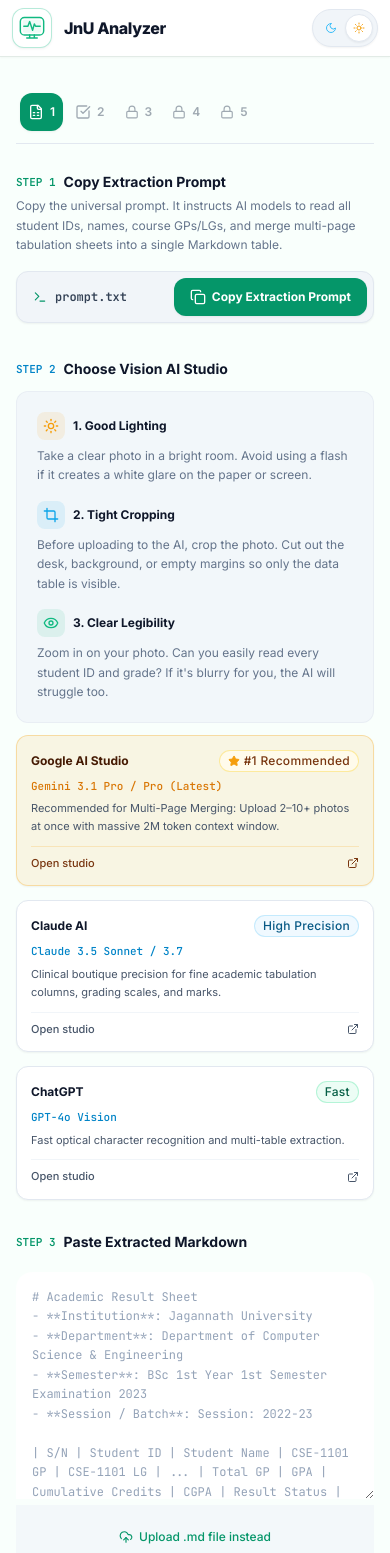
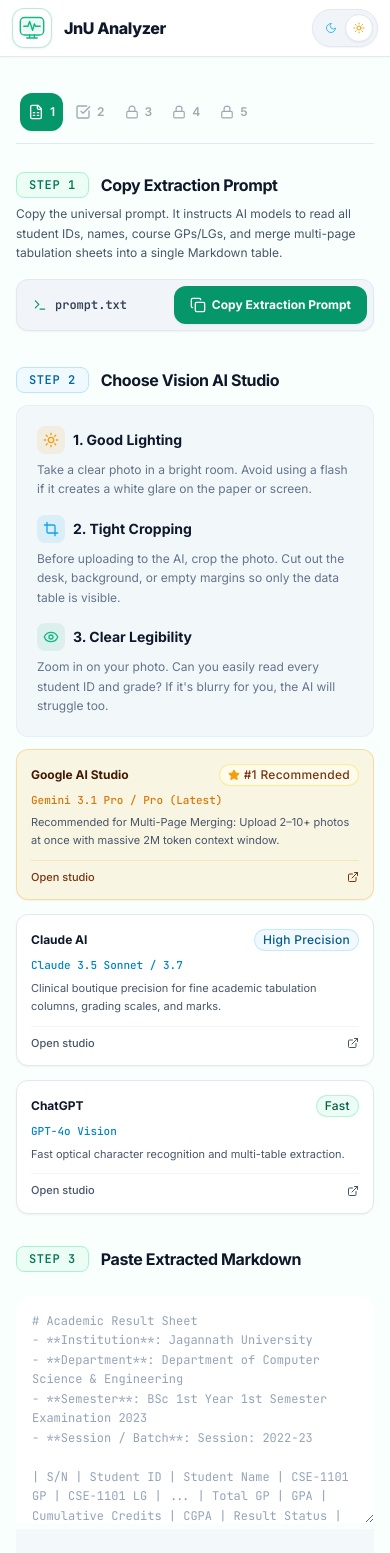
Before and after one commit to sooooojib/jnu-analyzer, a React (Vite) app in the folder frontend/: page / in a window 390 px wide. Shown: the top 1553 px of the page. Built offline with nearby package versions, Linux system fonts and the light colour scheme; no server answers.

Commit message:
Enhance STEP 1, STEP 2, and STEP 3 typography and visibility for mobile and desktop screens

```diff
--- a/frontend/src/components/upload/ClaudeAiAssistant.tsx
+++ b/frontend/src/components/upload/ClaudeAiAssistant.tsx
@@ -180,16 +180,16 @@
     <div className="space-y-8">
       {/* STEP 1: Copy Extraction Prompt */}
       <div className="flex flex-col md:flex-row md:items-center md:justify-between gap-4 py-1">
-        <div className="space-y-1 max-w-2xl">
-          <div className="flex items-center gap-2">
-            <span className="text-[11px] font-mono font-bold text-emerald-600 dark:text-emerald-400">
+        <div className="space-y-1.5 max-w-2xl">
+          <div className="flex items-center gap-3">
+            <span className="px-3 py-1 text-xs sm:text-sm md:text-base font-mono font-black tracking-wider text-emerald-600 dark:text-emerald-400 bg-emerald-500/10 dark:bg-emerald-500/20 border border-emerald-500/30 rounded-lg shadow-xs shrink-0">
               STEP 1
             </span>
-            <h3 className="text-sm sm:text-base font-bold text-slate-900 dark:text-slate-100">
+            <h3 className="text-base sm:text-lg md:text-xl font-bold text-slate-900 dark:text-slate-100 tracking-tight">
               Copy Extraction Prompt
             </h3>
           </div>
-          <p className="text-xs sm:text-sm text-slate-500 dark:text-slate-400 leading-relaxed">
+          <p className="text-xs sm:text-sm md:text-base text-slate-600 dark:text-slate-400 leading-relaxed">
             Copy the universal prompt. It instructs AI models to read all student IDs, names, course GPs/LGs, and merge multi-page tabulation sheets into a single Markdown table.
           </p>
         </div>
@@ -214,12 +214,12 @@
 
       {/* STEP 2: Select Vision AI Studio */}
       <div className="space-y-3">
-        <div className="flex items-center justify-between text-xs">
-          <div className="flex items-center gap-2">
-            <span className="text-[11px] font-mono font-bold text-sky-600 dark:text-sky-400">
+        <div className="flex items-center justify-between">
+          <div className="flex items-center gap-3">
+            <span className="px-3 py-1 text-xs sm:text-sm md:text-base font-mono font-black tracking-wider text-sky-600 dark:text-sky-400 bg-sky-500/10 dark:bg-sky-500/20 border border-sky-500/30 rounded-lg shadow-xs shrink-0">
               STEP 2
             </span>
-            <h3 className="text-sm sm:text-base font-bold text-slate-900 dark:text-slate-100">
+            <h3 className="text-base sm:text-lg md:text-xl font-bold text-slate-900 dark:text-slate-100 tracking-tight">
               Choose Vision AI Studio
             </h3>
           </div>
@@ -234,7 +234,7 @@
                 <div className="w-7 h-7 rounded-lg bg-amber-500/10 dark:bg-amber-500/15 flex items-center justify-center shrink-0">
                   <Sun className="w-4 h-4 text-amber-500" />
                 </div>
-                <h4 className="text-xs sm:text-sm font-bold text-slate-900 dark:text-slate-200">
+                <h4 className="text-sm sm:text-base font-bold text-slate-900 dark:text-slate-200">
                   1. Good Lighting
                 </h4>
               </div>
@@ -249,7 +249,7 @@
                 <div className="w-7 h-7 rounded-lg bg-sky-500/10 dark:bg-sky-500/15 flex items-center justify-center shrink-0">
                   <Crop className="w-4 h-4 text-sky-500" />
                 </div>
-                <h4 className="text-xs sm:text-sm font-bold text-slate-900 dark:text-slate-200">
+                <h4 className="text-sm sm:text-base font-bold text-slate-900 dark:text-slate-200">
                   2. Tight Cropping
                 </h4>
               </div>
@@ -264,7 +264,7 @@
                 <div className="w-7 h-7 rounded-lg bg-emerald-500/10 dark:bg-emerald-500/15 flex items-center justify-center shrink-0">
                   <Eye className="w-4 h-4 text-emerald-500" />
                 </div>
-                <h4 className="text-xs sm:text-sm font-bold text-slate-900 dark:text-slate-200">
+                <h4 className="text-sm sm:text-base font-bold text-slate-900 dark:text-slate-200">
                   3. Clear Legibility
                 </h4>
               </div>
@@ -330,12 +330,12 @@
 
       {/* STEP 3: Paste Markdown Output */}
       <div className="space-y-3">
-        <div className="flex flex-col sm:flex-row sm:items-center justify-between gap-2">
-          <div className="flex items-center gap-2">
-            <span className="text-[11px] font-mono font-bold text-emerald-600 dark:text-emerald-400">
+        <div className="flex flex-col sm:flex-row sm:items-center justify-between gap-3">
+          <div className="flex items-center gap-3">
+            <span className="px-3 py-1 text-xs sm:text-sm md:text-base font-mono font-black tracking-wider text-emerald-600 dark:text-emerald-400 bg-emerald-500/10 dark:bg-emerald-500/20 border border-emerald-500/30 rounded-lg shadow-xs shrink-0">
               STEP 3
             </span>
-            <h3 className="text-sm sm:text-base font-bold text-slate-900 dark:text-slate-100">
+            <h3 className="text-base sm:text-lg md:text-xl font-bold text-slate-900 dark:text-slate-100 tracking-tight">
               Paste Extracted Markdown
             </h3>
           </div>
--- a/frontend/src/components/upload/FileUploadZone.tsx
+++ b/frontend/src/components/upload/FileUploadZone.tsx
@@ -302,14 +302,14 @@
             </div>
 
             {/* Step Indicators */}
-            <div className="grid grid-cols-3 gap-2 text-[11px] text-slate-400 text-center">
-              <div className={`p-2 rounded-lg border ${uploadProgress >= 30 ? 'bg-emerald-950/40 border-emerald-800 text-emerald-300' : 'bg-slate-950/40 border-slate-800'}`}>
+            <div className="grid grid-cols-3 gap-2 text-xs sm:text-sm text-slate-400 text-center font-medium">
+              <div className={`p-2.5 rounded-lg border transition-colors ${uploadProgress >= 30 ? 'bg-emerald-950/40 border-emerald-800 text-emerald-300 font-semibold' : 'bg-slate-950/40 border-slate-800'}`}>
                 1. Stream File
               </div>
-              <div className={`p-2 rounded-lg border ${uploadProgress >= 70 ? 'bg-emerald-950/40 border-emerald-800 text-emerald-300' : 'bg-slate-950/40 border-slate-800'}`}>
+              <div className={`p-2.5 rounded-lg border transition-colors ${uploadProgress >= 70 ? 'bg-emerald-950/40 border-emerald-800 text-emerald-300 font-semibold' : 'bg-slate-950/40 border-slate-800'}`}>
                 2. Parse Markdown
               </div>
-              <div className={`p-2 rounded-lg border ${uploadProgress === 100 ? 'bg-emerald-950/40 border-emerald-800 text-emerald-300' : 'bg-slate-950/40 border-slate-800'}`}>
+              <div className={`p-2.5 rounded-lg border transition-colors ${uploadProgress === 100 ? 'bg-emerald-950/40 border-emerald-800 text-emerald-300 font-semibold' : 'bg-slate-950/40 border-slate-800'}`}>
                 3. Init Dataset
               </div>
             </div>
```
